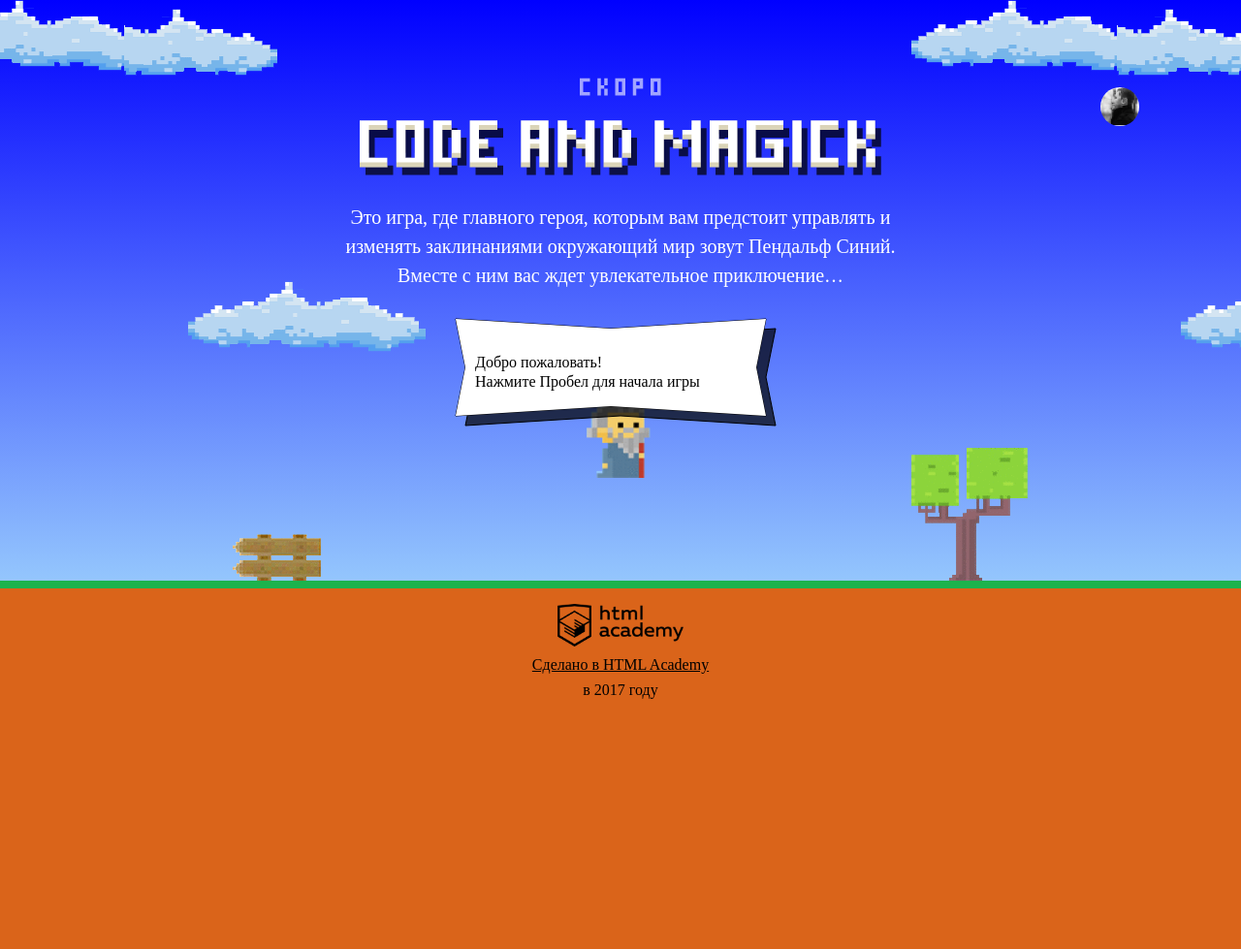
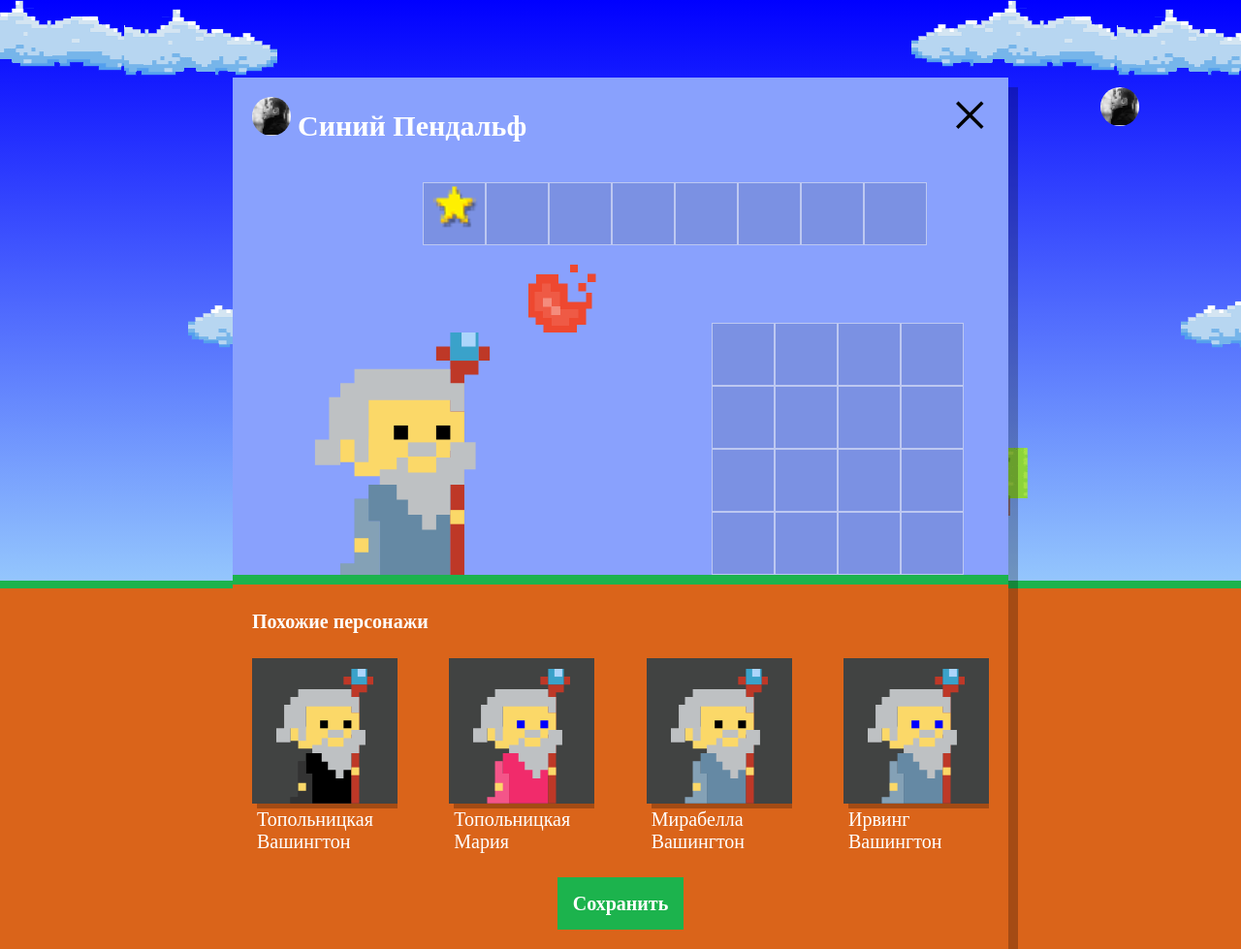
Before and after one commit to alexget91/478225-code-and-magick-17, a website: page index.html in a window 1280 px wide. Shown: the whole page at 97% size. Before the commit the page ends 800 px from the top, so only its background shows below. Drawn offline with Linux system fonts and the light colour scheme; a web font is replaced by a local one.

Commit message:
Учебный проект: нас орда

```diff
--- a/index.html
+++ b/index.html
@@ -204,6 +204,7 @@
 </script>
 
 <script src="js/stat.js"></script>
+<script src="js/setup.js"></script>
 <script src="js/game.js"></script>
 
 </body>
--- /dev/null
+++ b/js/setup.js
@@ -0,0 +1,62 @@
+'use strict';
+
+var NAMES = ['Иван', 'Хуан Себастьян', 'Мария', 'Кристоф', 'Виктор', 'Юлия', 'Люпита', 'Вашингтон'];
+var SURNAMES = ['да Марья', 'Верон', 'Мирабелла', 'Вальц', 'Онопко', 'Топольницкая', 'Нионго', 'Ирвинг'];
+var COAT_COLORS = ['rgb(101, 137, 164)', 'rgb(241, 43, 107)', 'rgb(146, 100, 161)', 'rgb(56, 159, 117)', 'rgb(215, 210, 55)', 'rgb(0, 0, 0)'];
+var EYE_COLORS = ['black', 'red', 'blue', 'yellow', 'green'];
+var WIZARDS_COUNT = 4;
+
+var getRandomValue = function (arrData) {
+  return arrData[Math.floor(Math.random() * arrData.length)];
+};
+
+var getRandomName = function () {
+  if (Math.floor(Math.random() * 2)) {
+    return getRandomValue(NAMES) + ' ' + getRandomValue(SURNAMES);
+  }
+  return getRandomValue(SURNAMES) + ' ' + getRandomValue(NAMES);
+};
+
+var getWizardsData = function () {
+  var wizardsData = [];
+  for (var i = 0; i < WIZARDS_COUNT; i++) {
+    wizardsData[i] = {
+      name: getRandomName(),
+      coatColor: getRandomValue(COAT_COLORS),
+      eyesColor: getRandomValue(EYE_COLORS)
+    };
+  }
+
+  return wizardsData;
+};
+
+var renderWizard = function (template, data) {
+  var wizardElement = template.cloneNode(true);
+
+  wizardElement.querySelector('.setup-similar-label').textContent = data.name;
+  wizardElement.querySelector('.wizard-coat').style.fill = data.coatColor;
+  wizardElement.querySelector('.wizard-eyes').style.fill = data.eyesColor;
+
+  return wizardElement;
+};
+
+var renderWizardsList = function () {
+  var similarWizardTemplate = document.querySelector('#similar-wizard-template').content
+    .querySelector('.setup-similar-item');
+  var similarWizardsFragment = document.createDocumentFragment();
+
+  for (var i = 0; i < WIZARDS_COUNT; i++) {
+    similarWizardsFragment.appendChild(renderWizard(similarWizardTemplate, arrWizards[i]));
+  }
+
+  return similarWizardsFragment;
+};
+
+
+var setupPopup = document.querySelector('.setup');
+setupPopup.classList.remove('hidden');
+
+var arrWizards = getWizardsData();
+
+document.querySelector('.setup-similar-list').appendChild(renderWizardsList());
+document.querySelector('.setup-similar').classList.remove('hidden');
```
